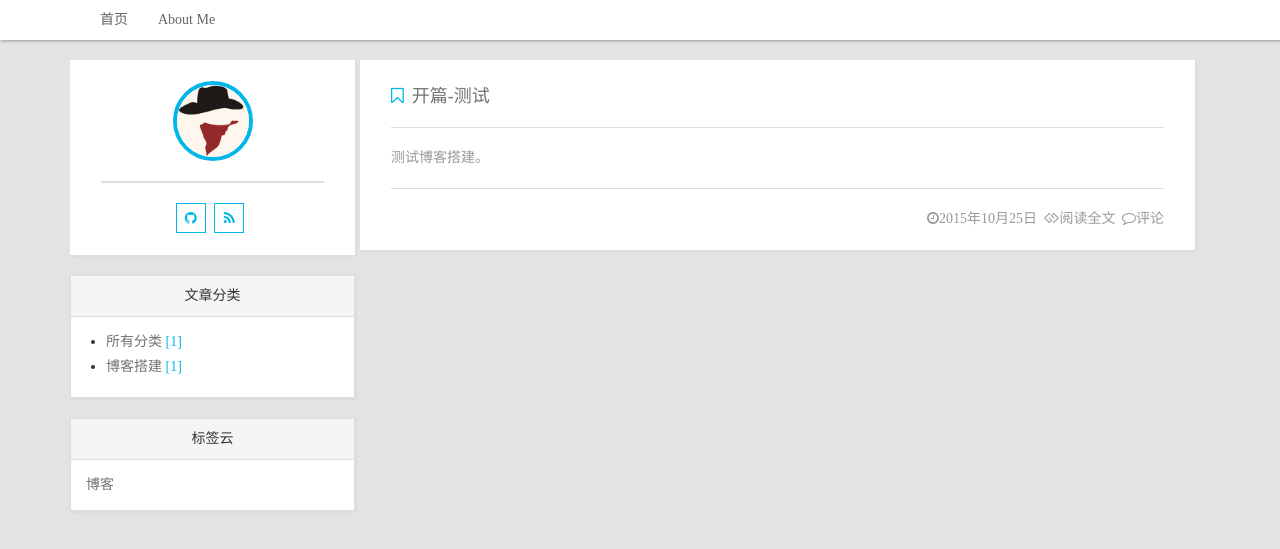
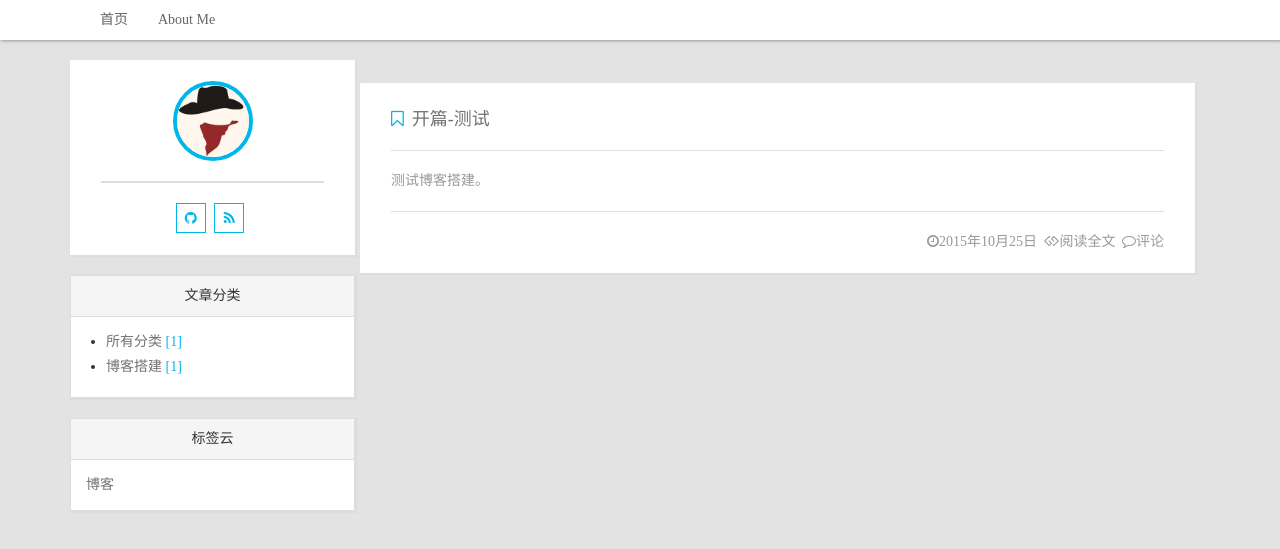
Before and after one commit to HengGeneral/HengGeneral.github.io, a Jekyll site: the page built from index.html, in a window 1280 px wide. Shown: the top 549 px of the page. Built offline with Jekyll 4.4.1, drawn with Linux system fonts in a browser that asks for light colours; nearby versions of some CDN libraries; the list of posts is cut into pages by our own code; comment, search, counter and statistics services are not loaded.

Commit message:
posts margin fix

```diff
--- a/assets/stylesheet/modules/_posts.scss
+++ b/assets/stylesheet/modules/_posts.scss
@@ -1,6 +1,9 @@
 //文章列表
 .posts{
   margin-left: 5px; //added by liheng
+  margin-top: 23px; //added by liheng
+  margin-bottom: 22px; //added by liheng
+
   .title{
     padding: 0;
     margin: 0;
--- a/index.html
+++ b/index.html
@@ -6,7 +6,7 @@ layout: default
     {% include categories.html%}
     {% include tags.html%}
 </div>
-<div class="col-md-9 col-content" style="height: 195px;">
+<div class="col-md-9 col-content">
     {% for post in paginator.posts %}
       {% include posts.html%}
     {% endfor %}
```
